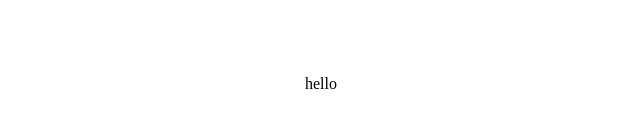
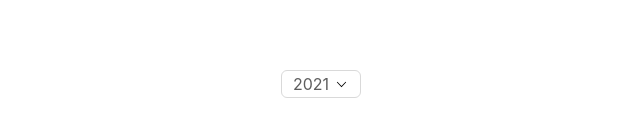
Before and after one commit to DenisEgorov200/react-calendar, a React (Vite) app: page / in a window 1280 px wide. Shown: the part 316-452 px from the top of the page, without its empty margins (319-959 px from the left). Built offline with nearby package versions, Linux system fonts and the light colour scheme; the HTML template or start-up script is replaced by a standard one.

Commit message:
feat(select): add html layout

```diff
--- a/package.json
+++ b/package.json
@@ -10,6 +10,7 @@
     "preview": "vite preview"
   },
   "dependencies": {
+    "clsx": "^2.0.0",
     "react": "^18.2.0",
     "react-dom": "^18.2.0",
     "sass": "^1.63.6"
--- a/src/App.jsx
+++ b/src/App.jsx
@@ -1,9 +1,11 @@
+import { Header } from 'components/Header/Header.jsx';
+
 import styles from './App.module.scss';
 
 function App() {
   return (
     <div className={styles.wrapper}>
-      <h1>hello</h1>
+      <Header />
     </div>
   );
 }
--- a/src/App.module.scss
+++ b/src/App.module.scss
@@ -8,10 +8,9 @@ body {
   margin: 0;
   background-color: var(--white-color);
   color: var(--black-color);
-  font-family: var(--main-font), -apple-system, BlinkMacSystemFont, 'Segoe UI', 'Roboto', 'Oxygen',
-    'Ubuntu', 'Cantarell', 'Fira Sans', 'Droid Sans', 'Helvetica Neue', sans-serif;
-  -webkit-font-smoothing: antialiased;
-  -moz-osx-font-smoothing: grayscale;
+  font-family: -apple-system, BlinkMacSystemFont, 'Segoe UI', Roboto, 'Helvetica Neue', Arial,
+    'Noto Sans', sans-serif, 'Apple Color Emoji', 'Segoe UI Emoji', 'Segoe UI Symbol',
+    'Noto Color Emoji';
 }
 
 .wrapper {
--- a/src/assets/scss/_variables.scss
+++ b/src/assets/scss/_variables.scss
@@ -1,13 +1,8 @@
-$primaryColor: #050510;
-$secondaryColor: #c3c3c6;
-$tetriaryColor: #97979b;
-$activePrimaryColor: #6534ff;
-$errorColor: #f44336;
-$bgSecondary: #f7f7f8;
+$primaryColor: #5e5e5e;
+$secondaryColor: #d9d9d9;
+$activeColor: #2ca1ff;
 $whiteColor: #fff;
 $blackColor: #000;
-
-$mainFont: 'Inter', sans-serif;
 
 $mobile-width: 768px;
 $tablet-width: 1024px;
@@ -21,15 +16,3 @@ $tablet-width: 1024px;
   padding: 0 16px;
   margin: 0 auto;
 }
-
-.btn {
-  display: inline-block;
-
-  font-family: $mainFont;
-  font-style: normal;
-  font-weight: 600;
-  font-size: 16px;
-  line-height: 20px;
-  text-align: center;
-  color: #6534ff;
-}
--- /dev/null
+++ b/src/components/Header/Header.jsx
@@ -0,0 +1,9 @@
+import { Select } from 'components/ui/Select/Select.jsx';
+
+export const Header = () => {
+  return (
+    <header>
+      <Select />
+    </header>
+  );
+};
--- /dev/null
+++ b/src/components/ui/Select/Select.jsx
@@ -0,0 +1,31 @@
+import { useState } from 'react';
+
+import clsx from 'clsx';
+import arrow from 'assets/icon/arrow.svg';
+import styles from './Select.module.scss';
+
+export const Select = () => {
+  const [isActive, setIsActive] = useState(false);
+
+  return (
+    <div className={clsx(styles.select, { [styles.active]: isActive })}>
+      <div className={styles.selectBtn} onClick={() => setIsActive(!isActive)}>
+        <span>2021</span>
+        <img className={styles.selectIcon} src={arrow} alt="arrow" />
+      </div>
+      {isActive && (
+        <ul className={styles.selectContent}>
+          <li className={styles.selectOption}>2016</li>
+          <li className={styles.selectOption}>2017</li>
+          <li className={styles.selectOption}>2018</li>
+          <li className={styles.selectOption}>2019</li>
+          <li className={styles.selectOption}>2018</li>
+          <li className={styles.selectOption}>2019</li>
+          <li className={styles.selectOption}>2018</li>
+          <li className={styles.selectOption}>2019</li>
+          <li className={styles.selectOption}>2020</li>
+        </ul>
+      )}
+    </div>
+  );
+};
--- /dev/null
+++ b/src/components/ui/Select/Select.module.scss
@@ -0,0 +1,55 @@
+@use 'scss' as *;
+
+.select {
+  position: relative;
+  min-width: 80px;
+  padding: 3px 11px;
+  border: 1px solid $secondaryColor;
+  border-radius: 6px;
+  color: $primaryColor;
+  cursor: pointer;
+
+  &Btn {
+    display: flex;
+    justify-content: space-between;
+    align-items: center;
+  }
+
+  &Icon {
+    height: 15px;
+    width: 15px;
+    max-width: 100%;
+  }
+
+  &Content {
+    position: absolute;
+    top: 30px;
+    left: 0;
+    width: 100%;
+    max-height: 220px;
+    display: flex;
+    flex-direction: column;
+    justify-content: center;
+    overflow-y: auto;
+    border-radius: 5px;
+    box-shadow: 0 6px 16px 0 rgba(0, 0, 0, 0.08), 0 3px 6px -4px rgba(0, 0, 0, 0.12),
+      0 9px 28px 8px rgba(0, 0, 0, 0.05);
+  }
+
+  &Option {
+    min-height: 32px;
+    padding: 5px 12px;
+
+    &:hover {
+      background: darken($whiteColor, 10);
+    }
+
+    &:not(:last-child) {
+      margin: 0 0 2px 0;
+    }
+  }
+}
+
+.active {
+  border: 1px solid $activeColor;
+}
```
Also changed, not shown: src/assets/icon/arrow.svg (added), 1 other file (tests, documents, lock files or other folders).
